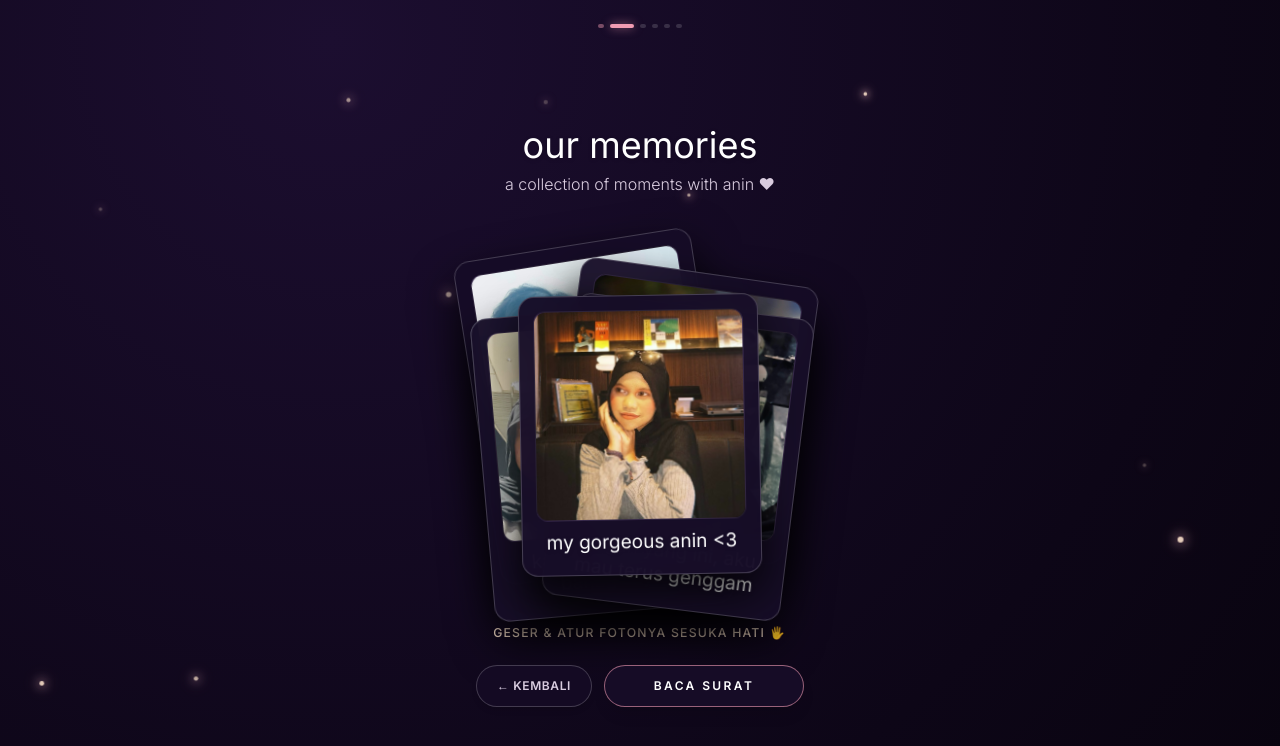
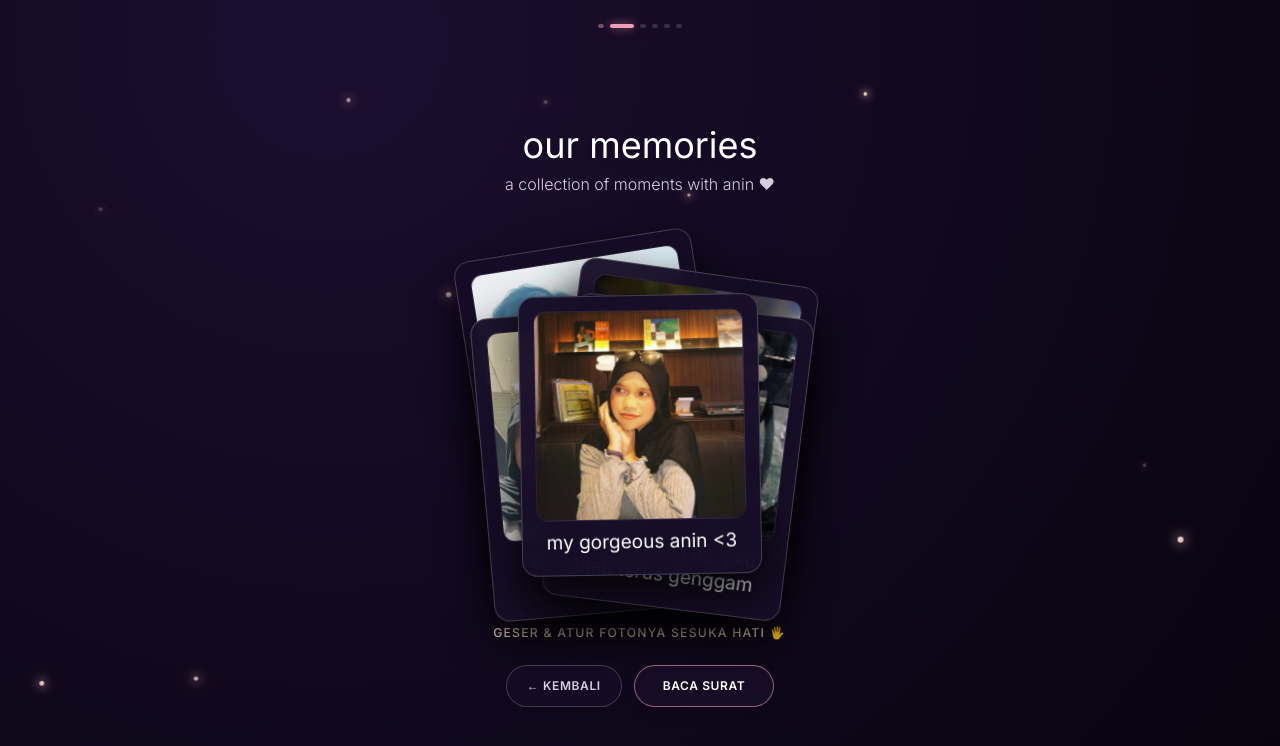
Before and after one commit to Affzy/for-anin, a Next.js app: page / in a window 1280 px wide. Both pictures are taken after a click on the button "BUKA". Shown: the top 746 px of the page. Built offline with nearby package versions, Linux system fonts and the light colour scheme; a web font is replaced by a local one.

Commit message:
fix: update page 4 footer text and fix letter page question button styling

```diff
--- a/components/pages/Page2Memories.tsx
+++ b/components/pages/Page2Memories.tsx
@@ -138,7 +138,7 @@ export default function Page2Memories({
 
       {/* ── TOMBOL NAVIGASI: KEMBALI & LANJUT ────────────────── */}
       <motion.div
-        className="w-full max-w-xs sm:max-w-sm mx-auto pt-4 relative z-20 flex items-center justify-center gap-3"
+        className="w-full max-w-sm sm:max-w-md mx-auto pt-4 relative z-20 flex items-center justify-center gap-3"
         initial={{ opacity: 0 }}
         animate={{ opacity: 1 }}
         transition={{ delay: 0.5 }}
@@ -147,7 +147,7 @@ export default function Page2Memories({
           <button
             type="button"
             onClick={onPrev}
-            className="px-5 py-3 rounded-full text-xs uppercase tracking-wider font-semibold transition-all cursor-pointer border border-white/20 bg-[#160c26]/80 text-[#d9ccdf] hover:text-[#ffffff] hover:border-white/40 shadow-md whitespace-nowrap"
+            className="px-4 sm:px-5 py-3 rounded-full text-xs uppercase tracking-wider font-semibold transition-all cursor-pointer border border-white/20 bg-[#160c26]/80 text-[#d9ccdf] hover:text-[#ffffff] hover:border-white/40 shadow-md whitespace-nowrap shrink-0 hover:scale-105 active:scale-95"
           >
             ← Kembali
           </button>
@@ -155,7 +155,7 @@ export default function Page2Memories({
         <button
           type="button"
           onClick={onNext}
-          className="flex-1 max-w-[200px] py-3 px-6 rounded-full text-xs uppercase tracking-[0.2em] font-semibold transition-all cursor-pointer border border-[#f09cb2]/60 bg-[#160c26] text-[#ffffff] hover:bg-[#f09cb2] hover:text-[#0a0614] shadow-lg whitespace-nowrap"
+          className="py-3 px-6 sm:px-7 rounded-full text-xs uppercase tracking-wider font-semibold transition-all cursor-pointer border border-[#f09cb2]/60 bg-[#160c26] text-[#ffffff] hover:bg-[#f09cb2] hover:text-[#0a0614] shadow-lg whitespace-nowrap shrink-0 hover:scale-105 active:scale-95"
         >
           {buttonText}
         </button>
--- a/components/pages/Page3Letter.tsx
+++ b/components/pages/Page3Letter.tsx
@@ -192,13 +192,13 @@ export default function Page3Letter({
                 <motion.div
                   initial={{ opacity: 0, y: 10 }}
                   animate={{ opacity: 1, y: 0 }}
-                  className="w-full max-w-xs sm:max-w-sm mx-auto flex items-center justify-center gap-3"
+                  className="w-full max-w-sm sm:max-w-md mx-auto flex items-center justify-center gap-3"
                 >
                   {onPrev && (
                     <button
                       type="button"
                       onClick={onPrev}
-                      className="px-5 py-3 rounded-full text-xs uppercase tracking-wider font-semibold transition-all cursor-pointer border border-white/20 bg-[#160c26]/80 text-[#d9ccdf] hover:text-[#ffffff] hover:border-white/40 shadow-md whitespace-nowrap"
+                      className="px-4 sm:px-5 py-3 rounded-full text-xs uppercase tracking-wider font-semibold transition-all cursor-pointer border border-white/20 bg-[#160c26]/80 text-[#d9ccdf] hover:text-[#ffffff] hover:border-white/40 shadow-md whitespace-nowrap shrink-0 hover:scale-105 active:scale-95"
                     >
                       ← Kembali
                     </button>
@@ -206,7 +206,7 @@ export default function Page3Letter({
                   <button
                     type="button"
                     onClick={onNext}
-                    className="flex-1 max-w-[200px] py-3 px-6 rounded-full text-xs uppercase tracking-[0.2em] font-semibold transition-all cursor-pointer border border-[#f09cb2]/60 bg-[#160c26] text-[#ffffff] hover:bg-[#f09cb2] hover:text-[#0a0614] shadow-lg whitespace-nowrap"
+                    className="py-3 px-6 sm:px-7 rounded-full text-xs uppercase tracking-wider font-semibold transition-all cursor-pointer border border-[#f09cb2]/60 bg-[#160c26] text-[#ffffff] hover:bg-[#f09cb2] hover:text-[#0a0614] shadow-lg whitespace-nowrap shrink-0 hover:scale-105 active:scale-95"
                   >
                     {buttonText}
                   </button>
--- a/components/pages/Page4Question.tsx
+++ b/components/pages/Page4Question.tsx
@@ -11,7 +11,15 @@ export default function Page4Question({
   onYes: () => void;
   onPrev?: () => void;
 }) {
-  const { questionText, subText, yesButtonText, noButtonText, noEscapePhrases, yesMaxScale } = config.page4;
+  const {
+    questionText,
+    subText,
+    yesButtonText,
+    noButtonText,
+    noEscapePhrases,
+    yesMaxScale,
+    footerHint,
+  } = config.page4 as typeof config.page4 & { footerHint?: string };
 
   // Status apakah Yes sudah terpusat ke tengah (karena kursor diarahkan ke Yes atau No kabur)
   const [yesCentered, setYesCentered] = useState(false);
@@ -34,8 +42,8 @@ export default function Page4Question({
     setNoEscaped(true);
 
     const rect = container.getBoundingClientRect();
-    const maxX = (rect.width / 2) - 60;
-    const maxY = (rect.height / 2) - 40;
+    const maxX = rect.width / 2 - 60;
+    const maxY = rect.height / 2 - 40;
 
     // Koordinat acak baru
     const newX = (Math.random() - 0.5) * 2 * maxX;
@@ -45,7 +53,8 @@ export default function Page4Question({
     setEscapeCount((c) => c + 1);
 
     // Ganti kalimat jenaka
-    const phrase = noEscapePhrases[Math.floor(Math.random() * noEscapePhrases.length)];
+    const phrase =
+      noEscapePhrases[Math.floor(Math.random() * noEscapePhrases.length)];
     setCurrentPhrase(phrase);
 
     // Tombol Yes bertambah besar secara proporsional
@@ -132,6 +141,11 @@ export default function Page4Question({
           type="button"
           tabIndex={-1}
           aria-disabled="true"
+          onMouseEnter={escapeNoButton}
+          onClick={(e) => {
+            e.preventDefault();
+            escapeNoButton();
+          }}
           onPointerDown={(e) => {
             e.preventDefault();
             escapeNoButton();
@@ -164,7 +178,7 @@ export default function Page4Question({
           </button>
         )}
         <div className="text-xs text-[#d9ccdf]/70 tracking-wider">
-          pilih salah satu jawaban di atas
+          {footerHint || "pilih salah satu jawaban di atas yaa ^^"}
         </div>
       </div>
     </div>
--- a/src/config/content.ts
+++ b/src/config/content.ts
@@ -79,6 +79,7 @@ export const config = {
     subText: "answer from your heart yaa anin :)",
     yesButtonText: "Yes",
     noButtonText: "No",
+    footerHint: "pilih salah satu jawaban di atas yaa ^^",
     // Kalimat jenaka yang berganti-ganti saat tombol No menghindar
     noEscapePhrases: [
       "kok kabur sih...",
```
